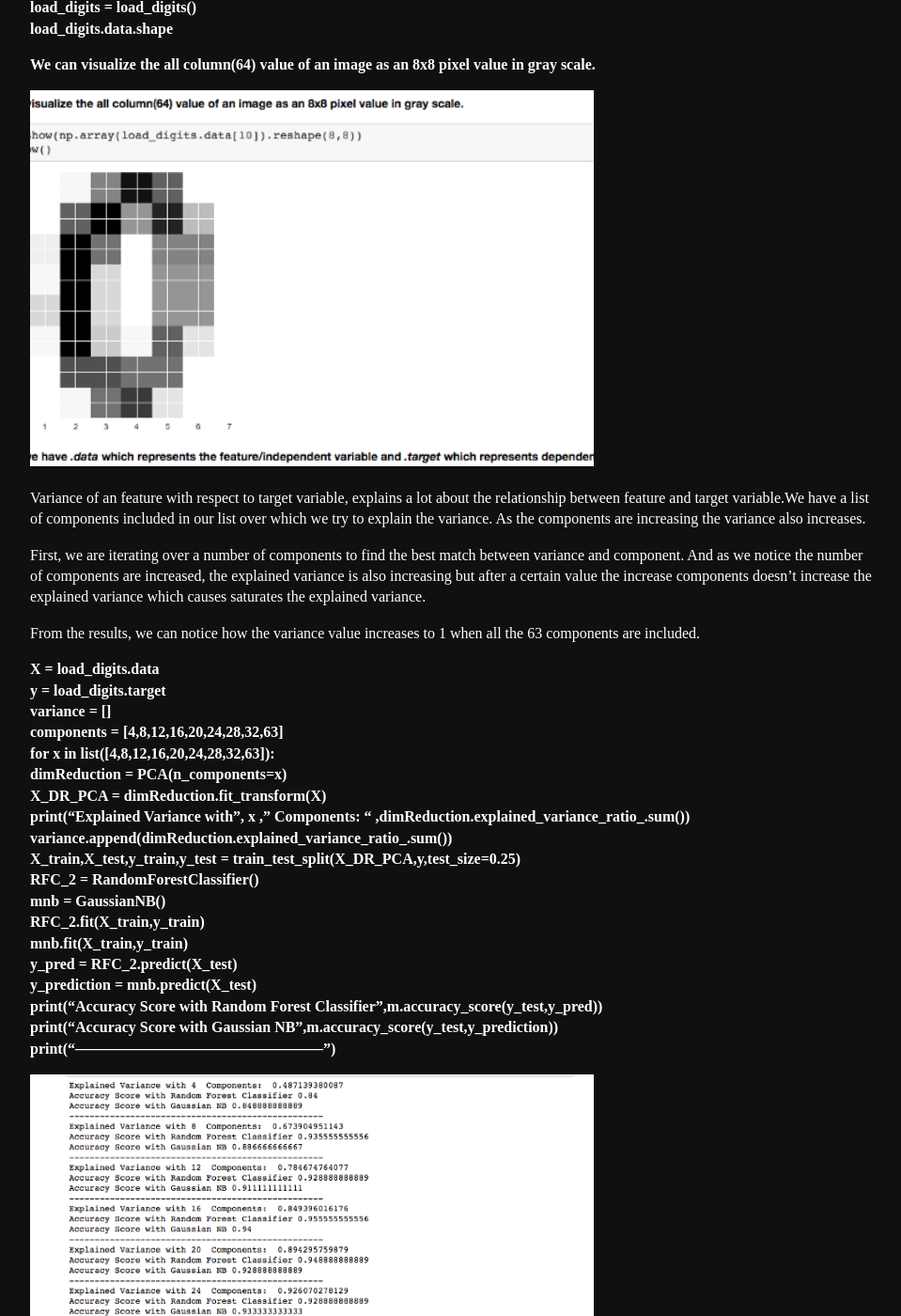
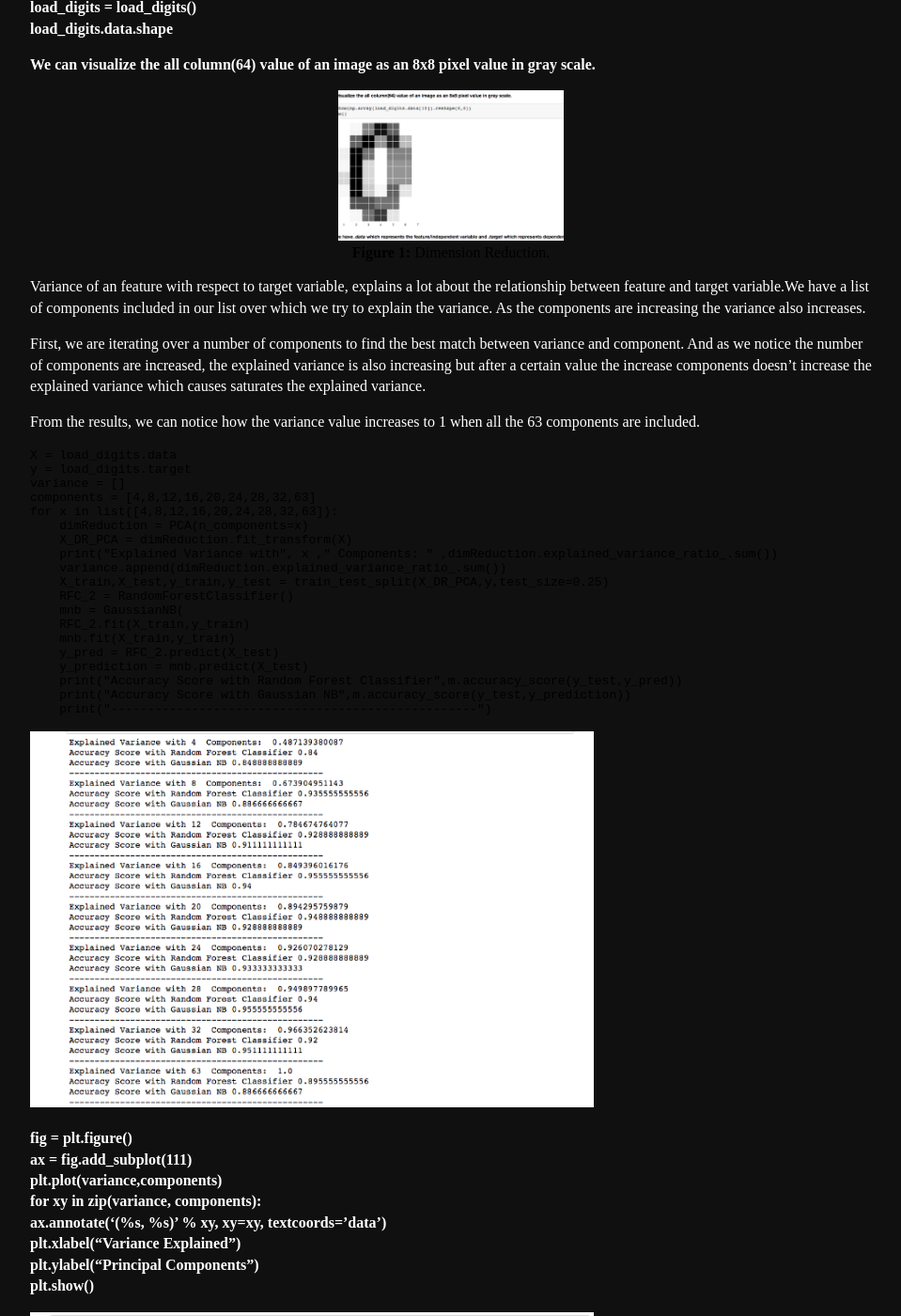
Before and after one commit to Mayurji/mayurji.github.io, a Jekyll site: the page built from _posts/2020-10-06-HighDimension.markdown, in a window 1280 px wide and 1400 px high, scrolled down 1485 px. Shown: the whole window at 94% size, without its empty margins (160-1119 px from the left). Built offline with Jekyll 4.4.1, drawn with Linux system fonts in a browser that asks for light colours.

Commit message:
Update 2020-10-06-HighDimension.markdown

````diff
--- a/_posts/2020-10-06-HighDimension.markdown
+++ b/_posts/2020-10-06-HighDimension.markdown
@@ -53,7 +53,12 @@
 
 **We can visualize the all column(64) value of an image as an 8x8 pixel value in gray scale.**
 
-![Visualizing]({{site.url}}/assets/images/highdimension/visualize.png)
+
+
+<center>
+<img src="{{site.url}}/assets/images/highdimension/visualize.png" style="zoom: 40%; background-color:#DCDCDC;" /><br>
+<b>Figure 1:</b> Dimension Reduction.
+</center>
 
 Variance of an feature with respect to target variable, explains a lot about the relationship between feature and target variable.We have a list of components included in our list over which we try to explain the variance. As the components are increasing the variance also increases.
 
@@ -61,25 +66,27 @@
 
 From the results, we can notice how the variance value increases to 1 when all the 63 components are included.
 
-**X = load_digits.data\
-y = load_digits.target\
-variance = []\
-components = [4,8,12,16,20,24,28,32,63]\
-for x in list([4,8,12,16,20,24,28,32,63]):\
-    dimReduction = PCA(n_components=x)\
-    X_DR_PCA = dimReduction.fit_transform(X)\
-    print("Explained Variance with", x ," Components: " ,dimReduction.explained_variance_ratio_.sum())\
-    variance.append(dimReduction.explained_variance_ratio_.sum())\
-    X_train,X_test,y_train,y_test = train_test_split(X_DR_PCA,y,test_size=0.25)\
-    RFC_2 = RandomForestClassifier()\
-    mnb = GaussianNB()\
-    RFC_2.fit(X_train,y_train)\
-    mnb.fit(X_train,y_train)\
-    y_pred = RFC_2.predict(X_test)\
-    y_prediction = mnb.predict(X_test)\
-    print("Accuracy Score with Random Forest Classifier",m.accuracy_score(y_test,y_pred))\
-    print("Accuracy Score with Gaussian NB",m.accuracy_score(y_test,y_prediction))\
-    print("--------------------------------------------------")**
+```python
+X = load_digits.data
+y = load_digits.target
+variance = []
+components = [4,8,12,16,20,24,28,32,63]
+for x in list([4,8,12,16,20,24,28,32,63]):
+    dimReduction = PCA(n_components=x)
+    X_DR_PCA = dimReduction.fit_transform(X)
+    print("Explained Variance with", x ," Components: " ,dimReduction.explained_variance_ratio_.sum())
+    variance.append(dimReduction.explained_variance_ratio_.sum())
+    X_train,X_test,y_train,y_test = train_test_split(X_DR_PCA,y,test_size=0.25)
+    RFC_2 = RandomForestClassifier()
+    mnb = GaussianNB(
+    RFC_2.fit(X_train,y_train)
+    mnb.fit(X_train,y_train)
+    y_pred = RFC_2.predict(X_test)
+    y_prediction = mnb.predict(X_test)
+    print("Accuracy Score with Random Forest Classifier",m.accuracy_score(y_test,y_pred))
+    print("Accuracy Score with Gaussian NB",m.accuracy_score(y_test,y_prediction))
+    print("--------------------------------------------------")
+```
 
 ![Results]({{site.url}}/assets/images/highdimension/results.png)
 
````
